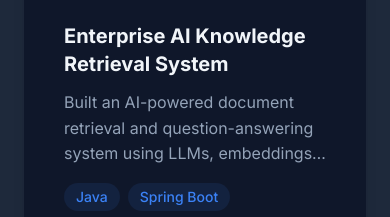
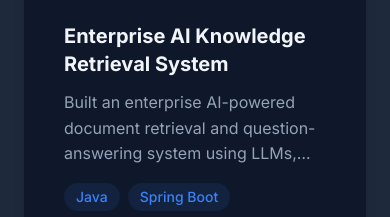
Before and after one commit to MsL-Mishal/msl-mishal.github.io, a React (Vite) app: page / in a window 390 px wide. Shown: the part 10850-11067 px from the top of the page. Built offline with nearby package versions, Linux system fonts and the light colour scheme.

Commit message:
feat: Enhance project description and adjust skill grid layout for better responsiveness

```diff
--- a/src/data/data.js
+++ b/src/data/data.js
@@ -124,7 +124,7 @@ export const projects = [
         id: 1,
         title: "Enterprise AI Knowledge Retrieval System",
         description:
-            "Built an AI-powered document retrieval and question-answering system using LLMs, embeddings, LangChain, Azure AI Search, and RAG pipelines for intelligent contextual search and document understanding.",
+            "Built an enterprise AI-powered document retrieval and question-answering system using LLMs, embeddings, LangChain, Azure AI Search, and RAG pipelines for contextual search and intelligent document understanding.",
         image: enterpriseRag,
         technologies: [
             "Java",
--- a/src/sections/Skills.jsx
+++ b/src/sections/Skills.jsx
@@ -30,7 +30,7 @@ const Skills = () => {
           </p>
         </motion.div>
 
-        <div className="grid md:grid-cols-3 gap-8">
+        <div className="grid md:grid-cols-2 xl:grid-cols-3 gap-8">
           {skillCategories.map((category, categoryIndex) => (
             <motion.div
               key={category.title}
```
